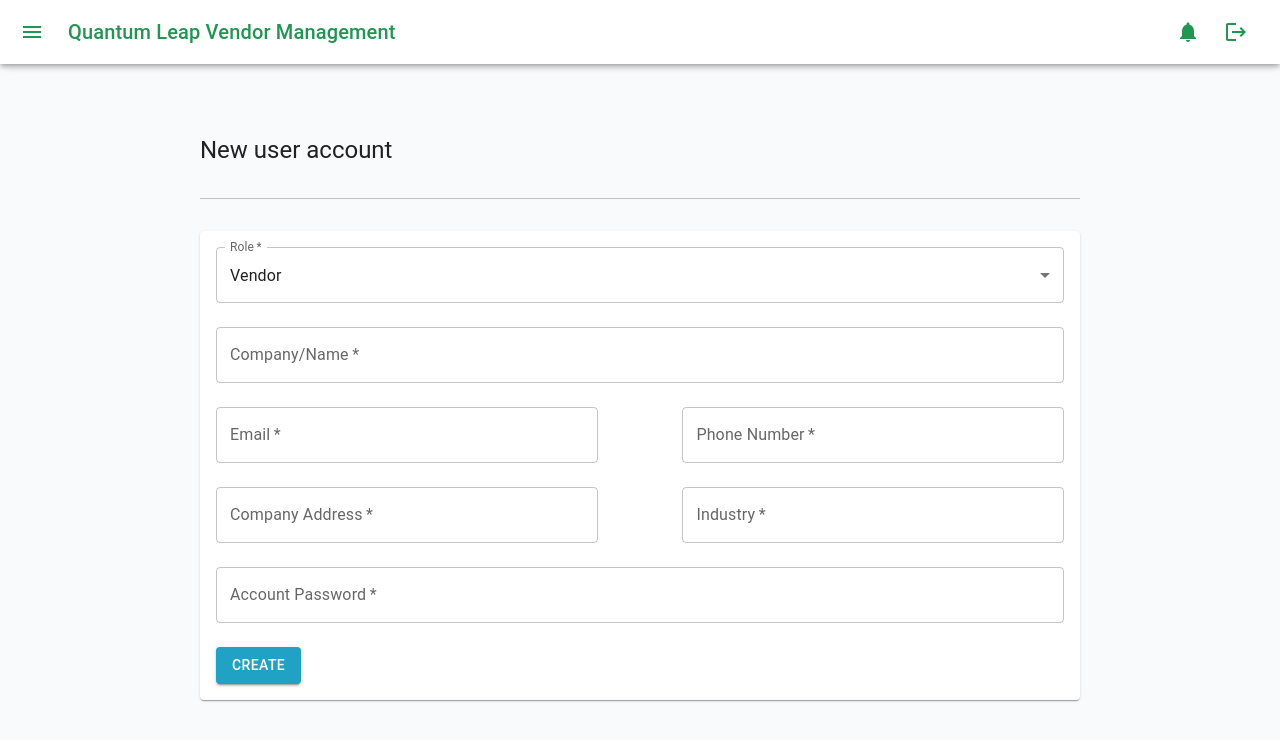
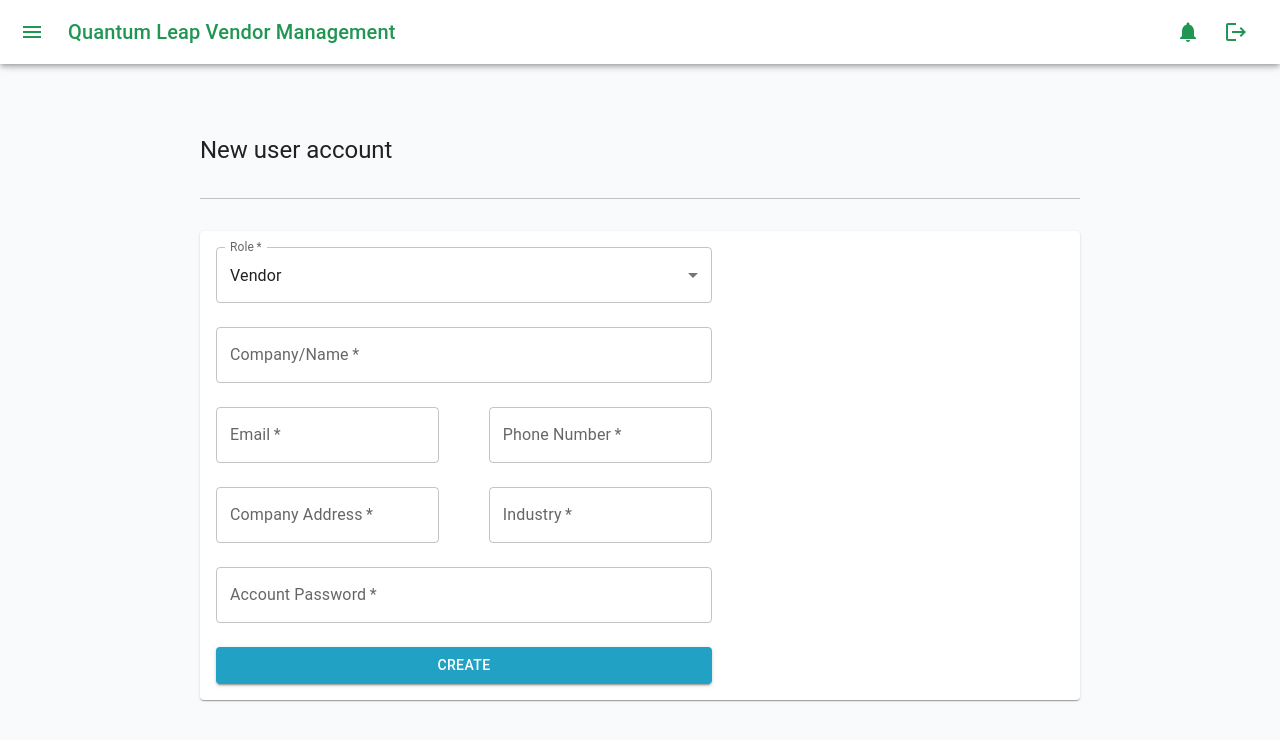
Before and after one commit to yjyyy17/IS442, a React (Create React App) app in the folder react-frontend/: page /admin/create_account in a window 1280 px wide. Shown: the top 740 px of the page. Built offline with nearby package versions, Linux system fonts and the light colour scheme.

Commit message:
empty field validation

```diff
--- a/react-frontend/src/pages/Admin/NewUserAccountForm.js
+++ b/react-frontend/src/pages/Admin/NewUserAccountForm.js
@@ -1,6 +1,7 @@
 import {
   Button,
   Divider,
+  FormControl,
   MenuItem,
   Paper,
   TextField,
@@ -71,6 +72,8 @@ const NewUserAccountForm = () => {
             </Typography>
             <Divider sx={{ mb: 4 }} />
             <Paper sx={{ padding: 2 }}>
+              <form onSubmit={onSubmit}>
+                <FormControl required>
                   <div className="mb-4">
                     <TextField
                       id="userType"
@@ -79,8 +82,8 @@ const NewUserAccountForm = () => {
                       label="Role"
                       defaultValue="Vendor"
                       sx={{ width: "100%" }}
+                      onChange={(e) => setUserType(e.target.value)}
                       value={userType}
-                  onChange={(e) => setUserType(e.target.value)}
                     >
                       {userTypes.map((option) => (
                         <MenuItem key={option.value} value={option.value}>
@@ -156,9 +159,11 @@ const NewUserAccountForm = () => {
                       onChange={(e) => setPassword(e.target.value)}
                     />
                   </div>
-              <Button variant="contained" color="primary" onClick={onSubmit}>
+                  <Button variant="contained" color="primary" type="submit">
                     Create
                   </Button>
+                </FormControl>
+              </form>
             </Paper>
           </>
         }
```
Lines whose indentation alone changed are shown as unchanged.
